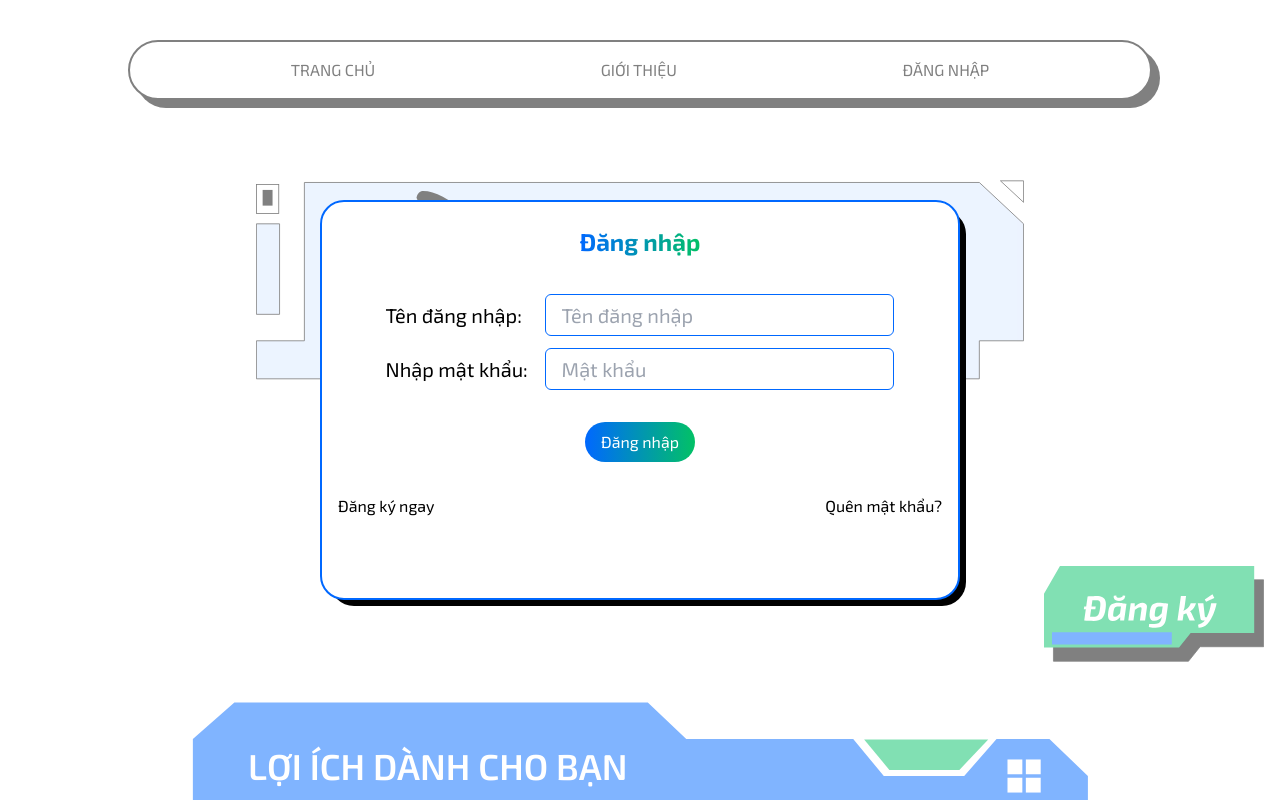
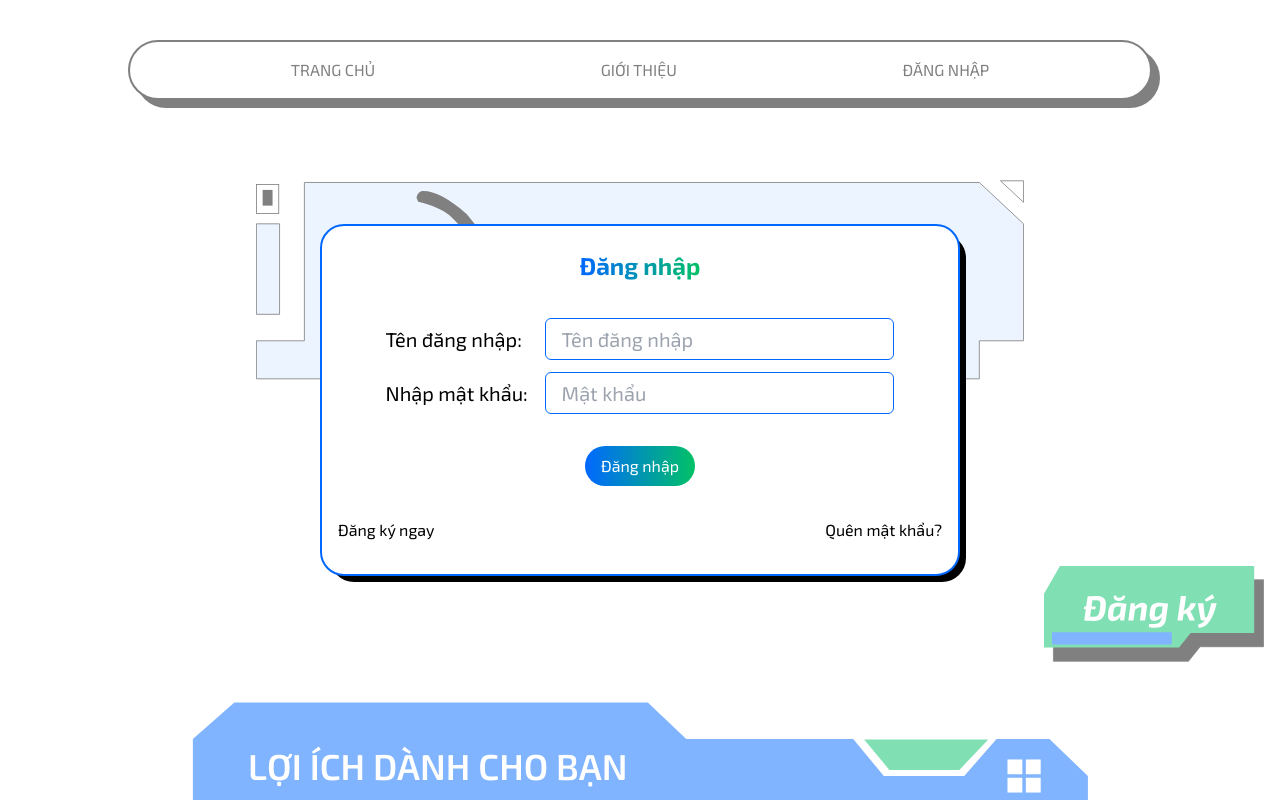
Before and after one commit to TriTran789/web-quiz, a React (Vite) app: page / in a window 1280 px wide. Both pictures are taken after a click on the element "ĐĂNG NHẬP". Shown: the top 800 px of the page. Built offline with nearby package versions, Linux system fonts and the light colour scheme; a web font is replaced by a local one.

Commit message:
fix login, register form

```diff
--- a/src/components/Navbar.jsx
+++ b/src/components/Navbar.jsx
@@ -86,7 +86,7 @@ const Navbar = () => {
         } fixed top-0 left-0 right-0 bottom-0 bg-white/50 z-20`}
       >
         <div className="w-full h-full flex justify-center items-center">
-          <div onClick={(event) => event.stopPropagation()} className="xl:w-[50%] lg:w-[55%] md:w-[70%] w-[80%] h-[50vh] bg-white border-2 border-[#0068FF] rounded-3xl flex flex-col items-center relative">
+          <div onClick={(event) => event.stopPropagation()} className="xl:w-[50%] lg:w-[55%] md:w-[70%] w-[80%] pb-8 bg-white border-2 border-[#0068FF] rounded-3xl flex flex-col items-center relative">
             <div className="absolute w-full h-full bg-black z-[-10] mt-2 rounded-3xl ml-4" />
             <div className="flex justify-center items-center font-bold my-6 text-2xl text-gradient">
               Đăng nhập
@@ -105,6 +105,7 @@ const Navbar = () => {
             <div className="flex w-full justify-between items-center px-4">
               <div
                 onClick={handleRegisterClick}
+                className="cursor-pointer"
               >Đăng ký ngay</div>
               <div>Quên mật khẩu?</div>
             </div>
--- a/src/components/Register.jsx
+++ b/src/components/Register.jsx
@@ -25,7 +25,7 @@ const Register = () => {
       >
         <div
           onClick={(event) => event.stopPropagation()}
-          className="xl:w-[50%] lg:w-[55%] md:w-[70%] w-[80%] h-[55vh] bg-white border-2 border-[#0068FF] rounded-3xl flex flex-col items-center relative"
+          className="xl:w-[50%] lg:w-[55%] md:w-[70%] w-[80%] bg-white border-2 border-[#0068FF] rounded-3xl flex flex-col items-center relative"
         >
           <div className="absolute w-full h-full bg-black z-[-10] mt-2 rounded-3xl ml-4" />
           <div className="flex justify-center items-center font-bold my-6 text-2xl text-gradient">
```
